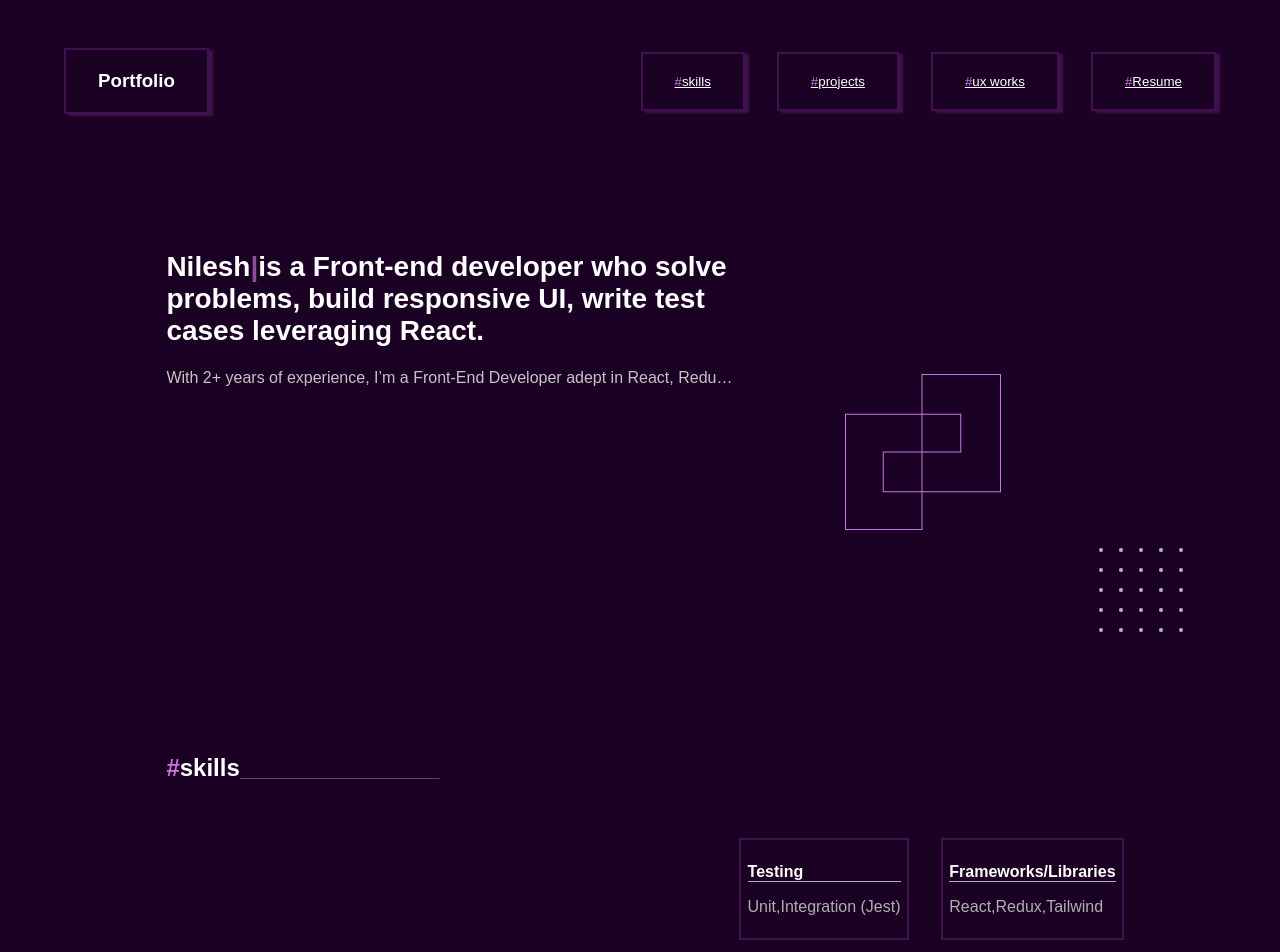
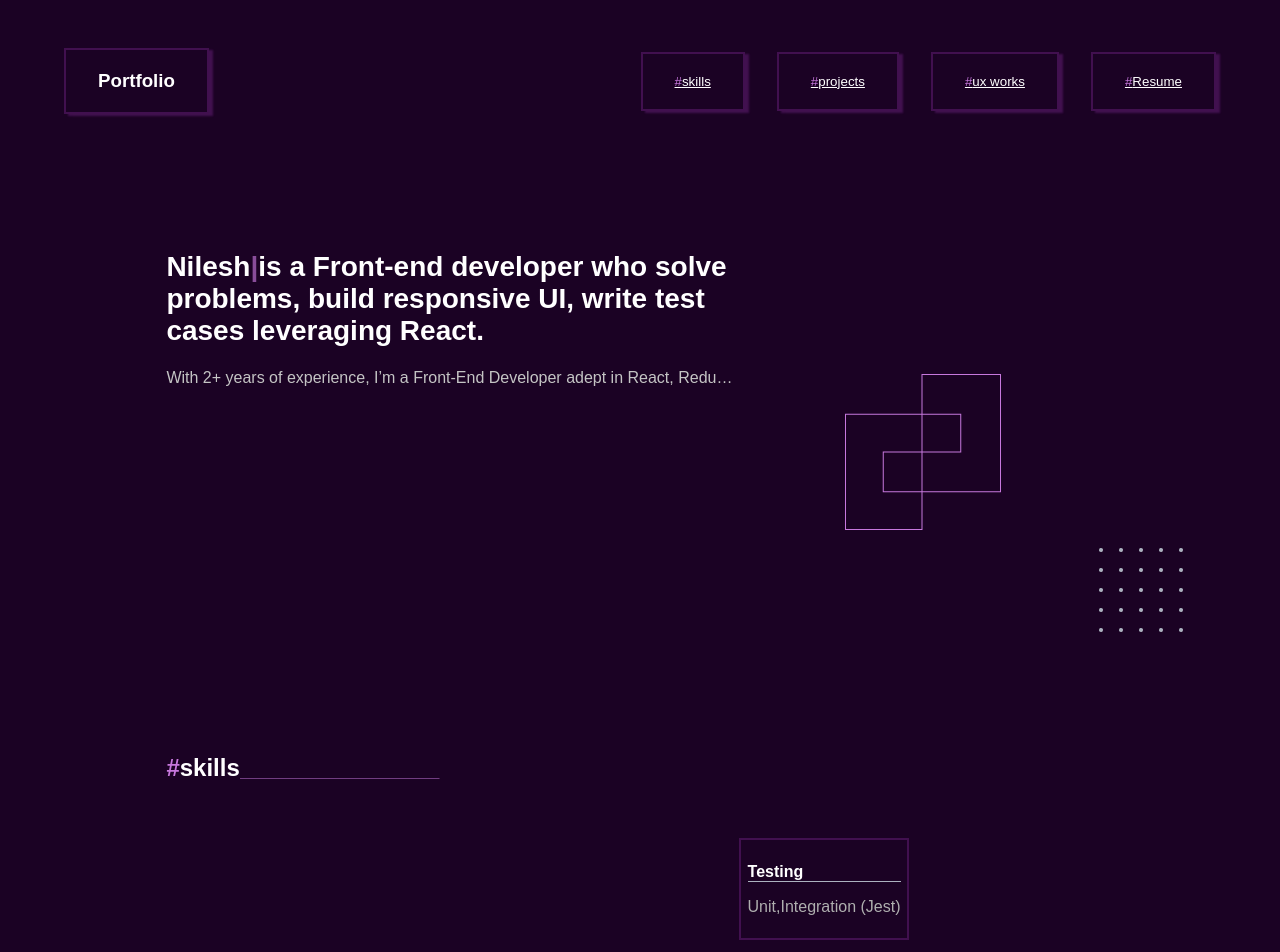
Before and after one commit to NileshRE/portfolio, a React (Vite) app: page / in a window 1280 px wide. Shown: the top 952 px of the page. Built offline with nearby package versions, Linux system fonts and the light colour scheme; a web font is replaced by a local one.

Commit message:
Minor Changes

```diff
--- a/src/components/SmallProjects.tsx
+++ b/src/components/SmallProjects.tsx
@@ -23,7 +23,7 @@ function SmallProjects(){
               />
             </svg>
             </div>
-            <a href={Links.SMP}><button>Github Link</button></a>
+            <a href={Links.SMP} target="blank"><button>Github Link</button></a>
           </div>
           <SmallProjContainer />
         </div>
--- a/src/components/skill-cardContainer.tsx
+++ b/src/components/skill-cardContainer.tsx
@@ -5,7 +5,7 @@ function SkillCardContainer(){
         <>
         <div className="skillscontainer">
         <SkillCard Domain="Testing" Skills={["Unit", "Integration (Jest)"]} />
-        <SkillCard Domain="Frameworks/Libraries" Skills={["React","Redux","Tailwind"]} />
+        <SkillCard Domain="Frameworks/Libraries" Skills={["React","Redux","Tailwind", "Bootstrap", "Axios"]} />
         <SkillCard Domain="Languages" Skills={["JavaScript", "TypeScript"]} />
         <SkillCard Domain="Other" Skills={["HTML", "CSS", "SCSS","PWAs","Responsive Design"]} />
         <SkillCard Domain="Bundlers" Skills={["Parcel", "Vite"]} />
--- a/src/index.scss
+++ b/src/index.scss
@@ -85,6 +85,12 @@ body{
   @media screen and (max-width:767px) {
     @include button(0.5rem, 0.8rem);
     margin: 0.5rem;
+  }
+}
+
+.btn{
+  &:hover{
+    transform: translateY(6px);
   }
 }
 
```
